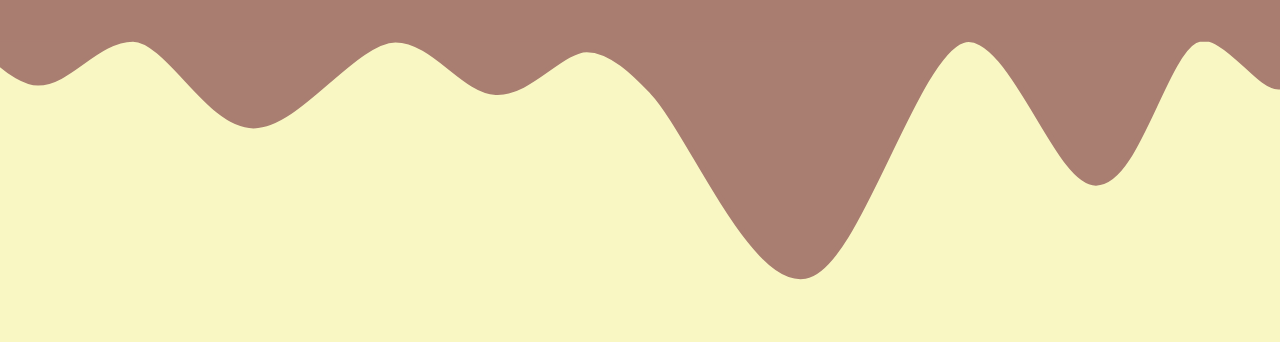
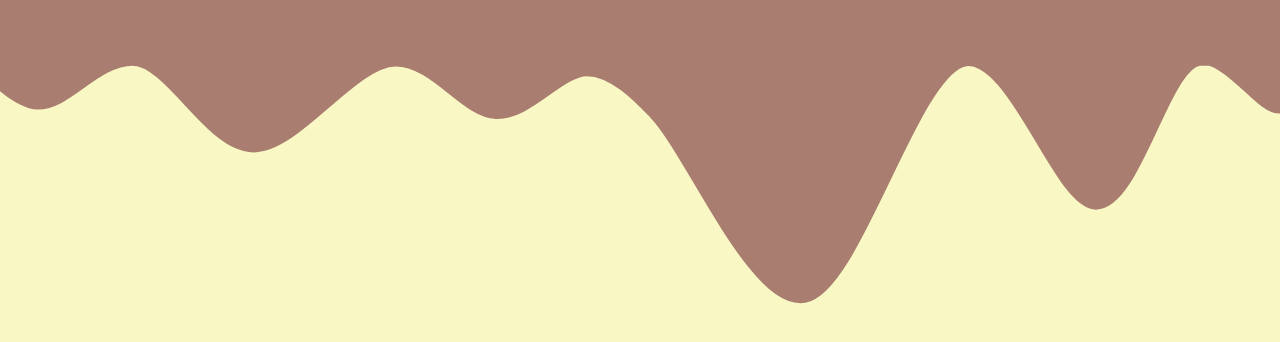
Before and after one commit to Scrasms/pudin, a React (Vite) app in the folder frontend/: page / in a window 1280 px wide. Shown: the top 342 px of the page. Built offline with nearby package versions, Linux system fonts and the light colour scheme.

Commit message:
converted to MUI

```diff
--- a/frontend/package.json
+++ b/frontend/package.json
@@ -11,6 +11,11 @@
     "preview": "vite preview"
   },
   "dependencies": {
+    "@emotion/react": "^11.14.0",
+    "@emotion/styled": "^11.14.1",
+    "@mui/icons-material": "^9.0.0",
+    "@mui/material": "^9.0.0",
+    "eslint-plugin-react": "^7.37.5",
     "react": "^19.2.4",
     "react-dom": "^19.2.4",
     "react-router": "^7.13.2"
@@ -26,7 +31,6 @@
     "eslint-plugin-react-hooks": "^7.0.1",
     "eslint-plugin-react-refresh": "^0.5.2",
     "globals": "^17.4.0",
-    "tailwindcss": "^4.2.2",
     "typescript": "~5.9.3",
     "typescript-eslint": "^8.57.0",
     "vite": "^8.0.1"
--- a/frontend/src/components/Header.tsx
+++ b/frontend/src/components/Header.tsx
@@ -1,19 +1,20 @@
-import type { ReactNode } from 'react';
+import Box from '@mui/material/Box';
+import AppBar from '@mui/material/AppBar';
+import Toolbar from '@mui/material/Toolbar';
+
 import headerDrip from '../assets/header_drip.svg';
 
-interface HeaderProps {
-  leftChild?: ReactNode;
-  rightChild?: ReactNode;
-}
-
-export default function Header({ leftChild, rightChild }: HeaderProps) {
+function Header() {
   return (
     <>
-      <header className="h-10 bg-secondary-500 flex justify-between">
-        {leftChild}
-        {rightChild}
-      </header>
-      <img src={headerDrip} />
+      <Box sx={{ flexGrow: 1 }}>
+        <AppBar position="sticky" elevation={0}>
+          <Toolbar sx={{ backgroundColor: 'secondary.main' }}></Toolbar>
+        </AppBar>
+        <Box component="img" src={headerDrip}></Box>
+      </Box>
     </>
   );
 }
+
+export default Header;
--- a/frontend/src/components/Layout/MainLayout.tsx
+++ b/frontend/src/components/Layout/MainLayout.tsx
@@ -1,13 +1,14 @@
 import type { ReactNode } from 'react';
+import Box from '@mui/material/Box';
 import Header from '../Header';
 
 export default function MainLayout({ children }: { children?: ReactNode }) {
   return (
     <>
-      <section className="h-dvh bg-primary-500">
+      <Box component="main">
         <Header />
         {children}
-      </section>
+      </Box>
     </>
   );
 }
--- a/frontend/src/index.css
+++ /dev/null
@@ -1,13 +0,0 @@
-@import "tailwindcss";
-
-@theme {
-  /*TODO: update to reflect tailwind utility classes */
-  --default-font-family: Inter, Roboto, Arial, Helvetica, sans-serif;
-
-  --color-primary-500: hsl(58, 82%, 87%);
-  --color-primary-600: hsl(58, 75%, 83%);
-
-  --color-secondary-500: hsl(14, 25%, 55%);
-  --color-secondary-600: hsl(11, 39%, 37%);
-  --color-secondary-700: hsl(11, 43%, 31%);
-}
--- a/frontend/src/main.tsx
+++ b/frontend/src/main.tsx
@@ -1,10 +1,33 @@
 import { StrictMode } from 'react';
 import { createRoot } from 'react-dom/client';
+import { createTheme, CssBaseline, ThemeProvider } from '@mui/material';
 import App from './App.tsx';
-import './index.css';
+
+const theme = createTheme({
+  palette: {
+    background: {
+      default: '#f9f7c3',
+    },
+    primary: {
+      main: '#f9f7c3',
+    },
+    secondary: {
+      main: '#a97d70',
+      dark: '#83473a',
+    },
+  },
+  typography: {
+    fontFamily: ['Inter', 'Roboto', 'Arial', 'Helvetica', 'sans-serif'].join(
+      ',',
+    ),
+  },
+});
 
 createRoot(document.getElementById('root')!).render(
   <StrictMode>
-    <App />
+    <ThemeProvider theme={theme}>
+      <CssBaseline />
+      <App />
+    </ThemeProvider>
   </StrictMode>,
 );
```
Also changed, not shown: 1 other file (tests, documents, lock files or other folders).
